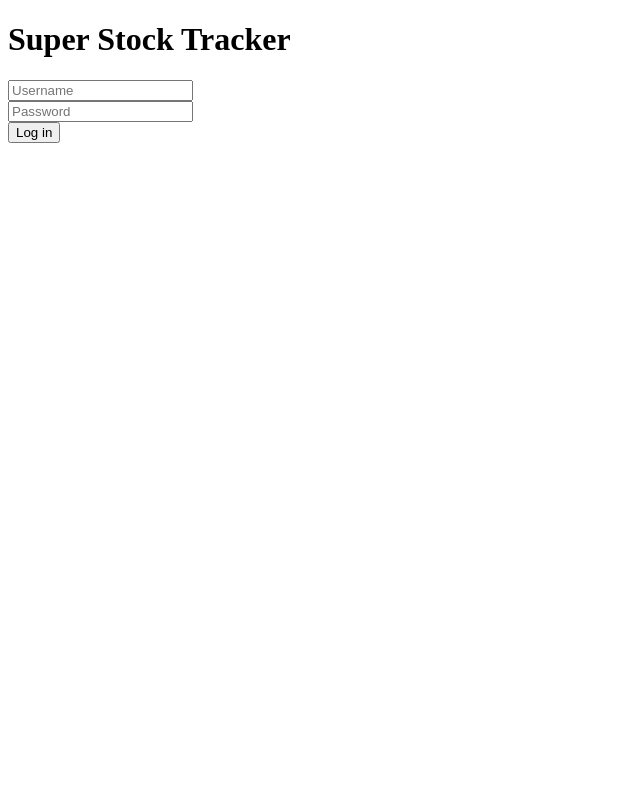
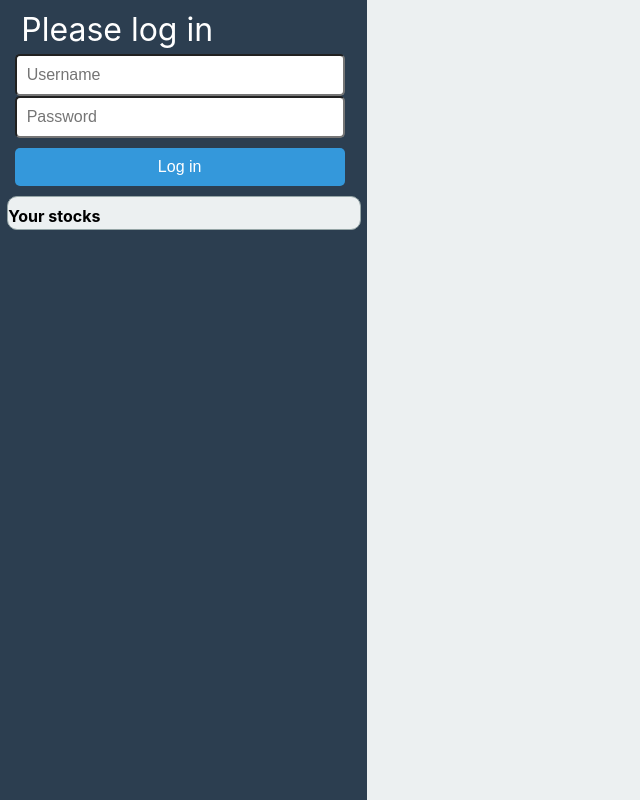
Before and after one commit to Jeremy-Doneghue/333A1, a PHP site: page / in a window 1280 px wide. Shown: the whole page, without its empty margins (0-640 px from the left). Run offline with PHP 8.4, Linux system fonts and the light colour scheme.

Commit message:
Substantial improvements to page layout and styles.

```diff
--- a/index.html
+++ b/index.html
@@ -13,7 +13,7 @@
         <h1>Super Stock Tracker</h1>
     </header>
 
-    <section>
+    <section class="left-bar">
         <div class="welcome"></div>
 
         <div id="login-form"></div>
@@ -22,7 +22,9 @@
 
         <div id="welcome-message"></div>
 
-        <ul id="stock-list"></ul>
+        <div class="stock-container">
+            <ul id="stock-list"></ul>
+        </div>
     </section>
 
     <script src="scripts/session.js"></script>
--- a/scripts/render.js
+++ b/scripts/render.js
@@ -99,7 +99,6 @@ function StockPriceDisplay(stock, props) {
         change.appendChild(document.createTextNode(`- ${stock.recentchange}`));
     }
 
-
     container.appendChild(current);
     container.appendChild(change);
 
@@ -112,8 +111,19 @@ function StockPriceDisplay(stock, props) {
  * @param Object props
  */
 function WelcomeMessage(user, props) {
-    const elem = document.createElement('p');
-    elem.appendChild(document.createTextNode(`Welcome ${user.name}`));
+    const elem = document.createElement('span');
+    elem.appendChild(document.createTextNode(`Welcome, ${user.name}`));
+    return Object.assign(elem, props);
+}
+
+/**
+ * A generic text element
+ * @param {*} text
+ * @param {*} props
+ */
+function Text(text, props) {
+    const elem = document.createElement('span');
+    elem.appendChild(document.createTextNode(text));
     return Object.assign(elem, props);
 }
 
@@ -162,6 +172,9 @@ function loginViewController() {
         // If the user is not logged in
         if (!userLoggedIn()) {
 
+            //Welcome message
+            const message = new Text('Please log in', { className: 'welcome-message'});
+
             //Username field
             const username = new Input({
                 type: 'text',
@@ -181,10 +194,11 @@ function loginViewController() {
             });
 
             //Submit button
-            const submitButton = new Button('Log in', { type: 'submit' });
+            const submitButton = new Button('Log in', { type: 'submit', className: 'login-button' });
             submitButton.addEventListener("click", () => { login() });
 
             //Add the components to the dynamic element
+            this.element.addChild(message);
             this.element.addChild(username);
             this.element.addChild(password);
             this.element.addChild(submitButton);
@@ -222,7 +236,7 @@ function stockListingsController() {
             for (index in user.favStocks) {
                 //Create a stockListItem
                 //Alternate light and dark background
-                const cssClass = (index % 2 == 0) ? 'stock-list-item even' : 'stock-list-item odd';
+                const cssClass = (index % 2 == 0) ? 'stock-list-item odd' : 'stock-list-item even';
                 const sli = new StockListItem(user.favStocks[index], { className: cssClass });
 
                 //Show a remove button on hover
--- a/styles/styles.css
+++ b/styles/styles.css
@@ -1,11 +1,66 @@
+body {
+    background: #ecf0f1;
+    font-family: BlinkMacSystemFont, Helvetica, Arial, sans-serif;
+}
+
+/*General page css*/
+.left-bar {
+    position: fixed;
+    left: 0;
+    bottom: 0;
+    right: 33%;
+    top: 0;
+
+    background: #2c3e50;
+    width: 25%;
+    min-width: 275pt;
+}
+
+/*=========================*/
+
 /*Login realated things*/
+
+#login-form {
+    width: 90%;
+    padding-left: 4%;
+    padding-right: 6%;
+    margin-top: 10px;
+}
 
 #login-form input{
     display: block;
+    position: relative;
+    width: 100%;
+
+    padding: 10px;
+    box-sizing: border-box;
+    font-size: 16px;
+    border-radius: 5px;
+}
+
+.login-button {
+    width: 100%;
+    border: none;
+    color: white;
+    text-align: center;
+    text-decoration: none;
+    display: inline-block;
+
+    padding: 10px 10px;
+    font-size: 16px;
+    margin-top: 10px;
+    cursor: pointer;
+    border-radius: 5px;
+    background-color: #3498db;
 }
 
 .welcome-message {
-
+    position: relative;
+    color: white;
+    display: inline-block;
+    font-size: 24pt;
+    margin-left: 2%;
+    margin-bottom: 5px;
 }
 
 
@@ -13,25 +68,54 @@
 
 /*Stock list related things*/
 
-#rmb {
-    float: right;
-}
-
 #stock-list {
     margin-left: 0;
     padding-left: 0;
 }
 
-.stock-list-item {
-    width: 15em;
-    padding-top: 4px;
-    padding-bottom: 4px;
-    list-style: none;
+.stock-container {
+    position:relative;
+    width: 96%;
+
+    margin-top: 10px;
+    margin-left: 2%;
+    margin-right: 2%;
+
+    background: #ecf0f1;
+    padding-top: 1em;
+    border-radius: 10px;
+    border: 1px solid #95a5a6;
 }
 
+.stock-container::before {
+    position: relative;
+    content: 'Your stocks';
+    font-weight: bold;
+    float: left;
+    bottom: 7px;
+}
+
+.stock-list-item {
+    position: relative;
+    width: 96%;
+    list-style: none;
+
+    padding-top: 8px;
+    padding-bottom: 8px;
+    padding-left: 2%;
+    padding-right: 2%;
+}
+
+/*Remove button*/
+#rmb {
+    float: right;
+}
+
+/*The current price + change thing*/
 .change-display {
     float: right;
     font-family: monospace;
+    font-size: 12pt;
 }
 
 .stock-price-current {
@@ -39,12 +123,9 @@
 }
 
 .stock-change {
-    padding-top: 3px;
-    padding-bottom: 3px;
-    padding-left: 5px;
-    padding-right: 5px;
-    border-radius: 3px;
-
+    position: relative;
+    padding: 5px;
+    border-radius: 5px;
     color: white;
 }
 
```
